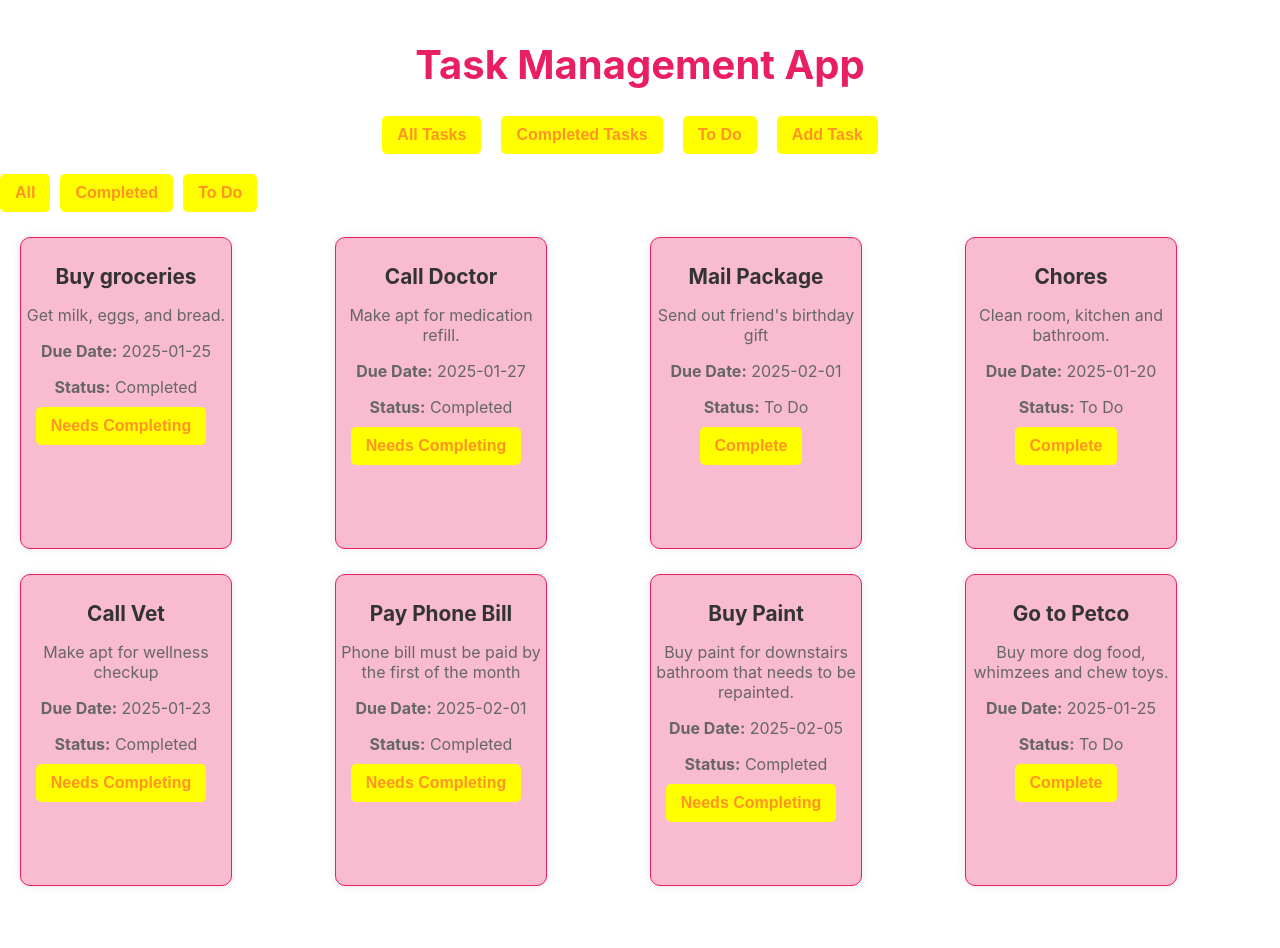
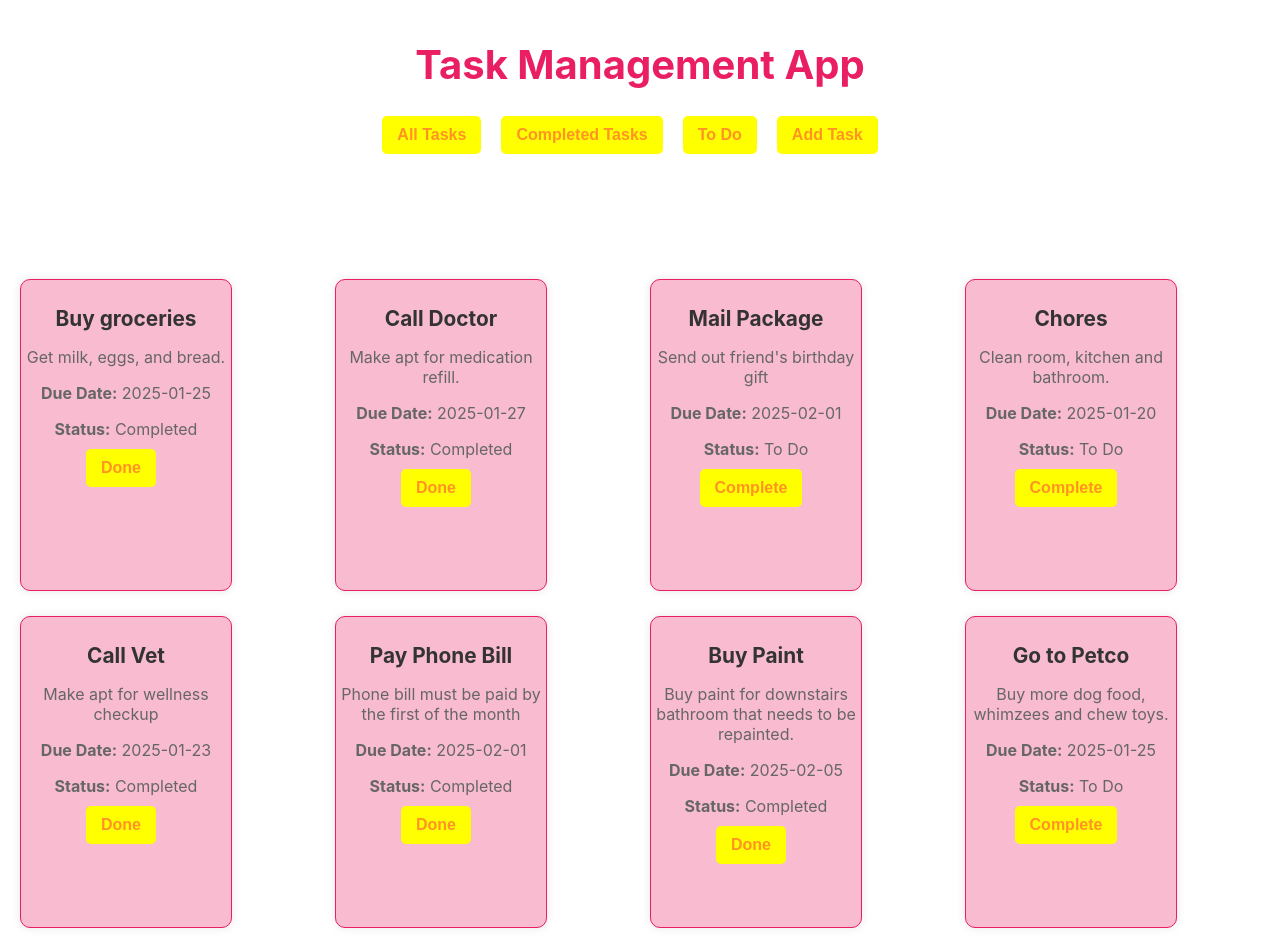
Before and after one commit to rinadkarim/my-react-app, a React (Create React App) app: page /tasks/all in a window 1280 px wide. Before the commit the page ends 906 px from the top, so only its background shows below. Built offline with nearby package versions, Linux system fonts and the light colour scheme; data requests are answered from the project's data file.

Commit message:
updates to finished project

```diff
--- a/src/NavBar.js
+++ b/src/NavBar.js
@@ -8,7 +8,7 @@ function NavBar() {
           <ul>
             <li><Link to="/tasks/all"><button>All Tasks</button></Link></li>
             <li><Link to="/tasks/completed"><button>Completed Tasks</button></Link></li>
-            <li><Link to="/tasks/pending"><button>To Do</button></Link></li>
+            <li><Link to="/tasks/todo"><button>To Do</button></Link></li>
             <li><Link to="/add-task"><button>Add Task</button></Link></li>
            </ul>
         </nav>
--- a/src/TaskCard.js
+++ b/src/TaskCard.js
@@ -11,7 +11,7 @@ const TaskCard = ({ task, onToggleComplete }) => {
       </div>
       <div className="task-actions">
         <button onClick={() => onToggleComplete(task.id)}>
-          {task.completed ? 'Needs Completing' : 'Complete'}
+          {task.completed ? 'Done' : 'Complete'}
         </button>
       </div>
     </div>
--- a/src/TaskDetails.js
+++ b/src/TaskDetails.js
@@ -18,7 +18,7 @@ const TaskDetails = () => {
       <h2>{task.title}</h2>
       <p>{task.description}</p>
       <p>Due Date: {task.dueDate}</p>
-      <p>Status: {task.completed ? "Completed" : "Pending"}</p>
+      <p>Status: {task.completed ? "Completed" : "To Do"}</p>
     </div>
   );
 };
--- a/src/TaskList.js
+++ b/src/TaskList.js
@@ -1,13 +1,13 @@
 import React from "react";
+import { Link, useParams } from "react-router-dom";
 import TaskCard from "./TaskCard";
-import { Link, useParams } from "react-router-dom";
 
 const TaskList = ({ tasks }) => {
   const { filter } = useParams();
 
   const filteredTasks = tasks.filter((task) => {
     if (filter === "completed") return task.completed;
-    if (filter === "pending") return !task.completed;
+    if (filter === "todo") return !task.completed;
     return true;
   });
 
@@ -30,17 +30,7 @@ const TaskList = ({ tasks }) => {
 
   return (
     <div>
-      <div className="nav-buttons">
-        <Link to="/tasks/all">
-          <button>All</button>
-        </Link>
-        <Link to="/tasks/completed">
-          <button>Completed</button>
-        </Link>
-        <Link to="/tasks/pending">
-          <button>To Do</button>
-        </Link>
-      </div>
+
 
       <div className="task-list">
         {filteredTasks.map((task) => (
--- a/src/styles.css
+++ b/src/styles.css
@@ -14,9 +14,11 @@ h1 {
 }
 
 nav {
-  margin-bottom: 20px;
+  margin-bottom: 100px;
   text-align: center;
 }
+
+
 
 ul {
   list-style-type: none;
@@ -39,6 +41,7 @@ nav button {
   font-size: 1rem;
   transition: background-color 0.3s ease;
   font-weight: bold;
+
 }
 
 nav button:hover {
```
Also changed, not shown: src/App.js (+2 -8 lines).
